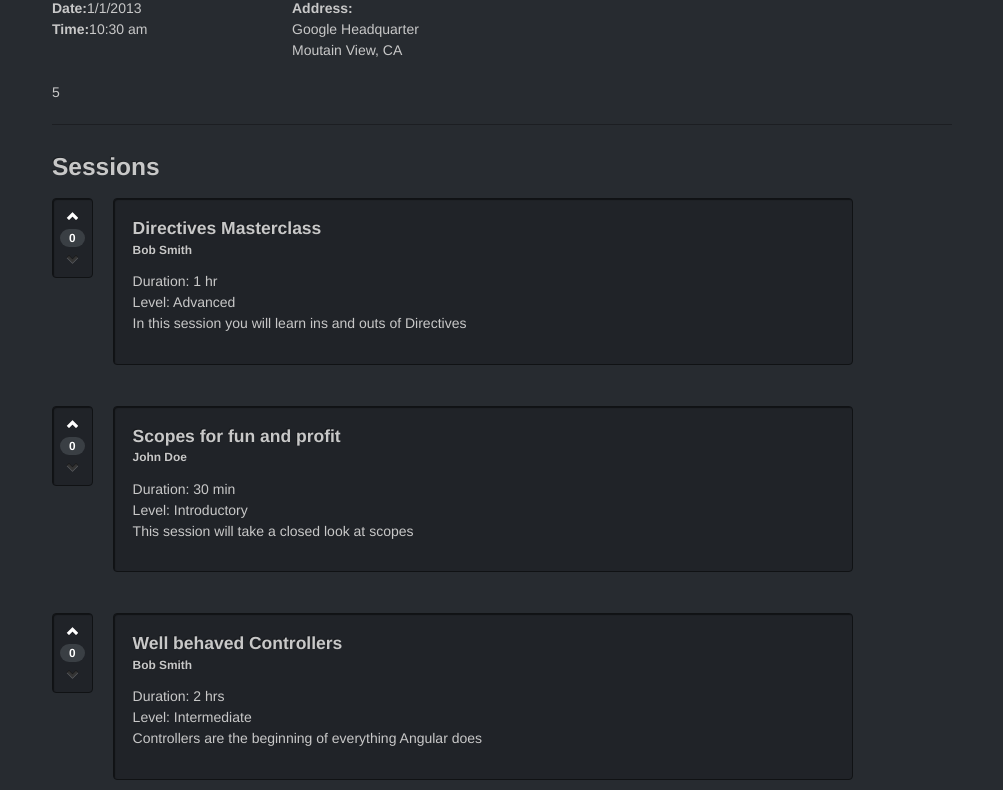
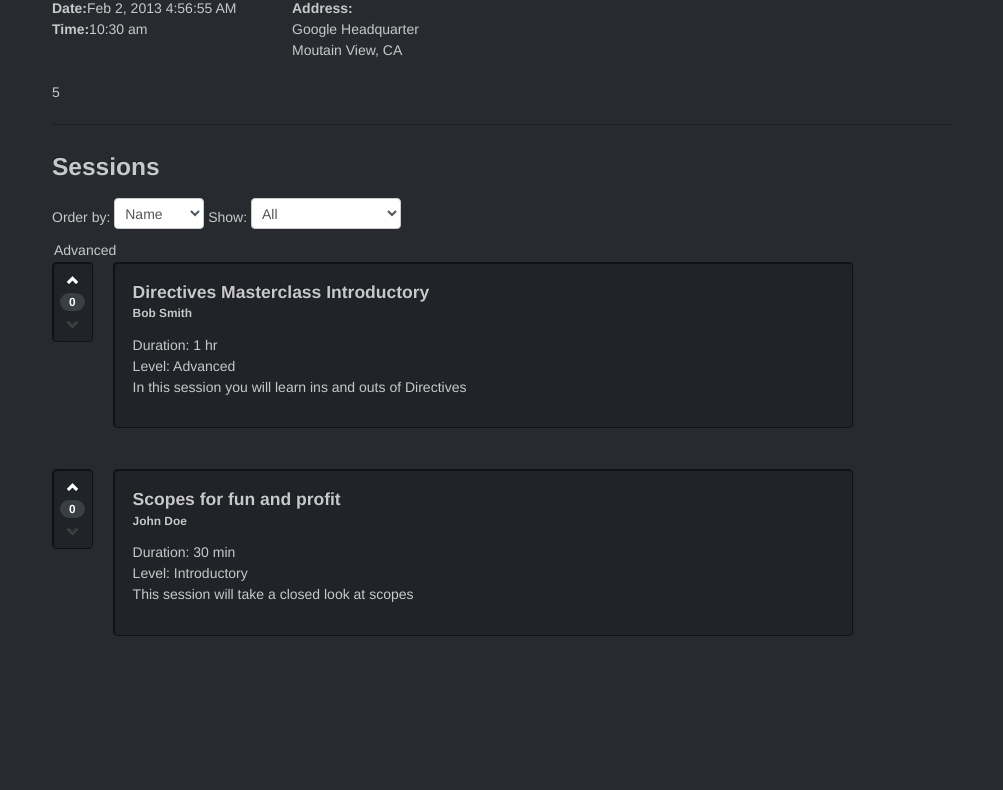
Before and after one commit to randeep-nitk/DemoAngularApp, a website: page app/EventDetails.html in a window 1280 px wide. Shown: the part 497-1287 px from the top of the page, without its empty margins (138-1141 px from the left). After the commit the page ends 1184 px from the top, so only its background shows below. Drawn offline with Linux system fonts and the light colour scheme.

Commit message:
Built-in filters

```diff
--- a/app/EventDetails.html
+++ b/app/EventDetails.html
@@ -22,7 +22,7 @@
       <img ng-src="{{event.imageUrl}}" alt="{{event.name}}" />
       <div class="row">
         <div class="span11">
-          <h2 ng-class="myclass" ng-bind-template="{{event.name}} {{event.date}}"></h2>
+          <h2 ng-class="myclass" ng-bind-template="{{event.name | uppercase}} {{event.date | date:'mediumDate'}}"></h2>
         </div>
       </div>
 
@@ -34,7 +34,7 @@
       <h2 ng-hide="boolValue">Hide This</h2>
       <div class="row">
         <div class="span3">
-          <div><strong>Date:</strong>{{event.date}} </div>
+          <div><strong>Date:</strong>{{event.date | date:'medium'}} </div>
           <div> <strong>Time:</strong>{{event.time}}  </div>
         </div>
 
@@ -52,9 +52,20 @@
       <hr>
 
       <h3>Sessions</h3>
-
+      Order by:
+      <select class="input-small" ng-model="sortorder">
+        <option selected value="name">Name</option>
+        <option value="-upVoteCount">Votes</option>
+      </select>
+      Show:
+      <select class="input-medium" ng-model="query.level">
+        <option selected value="">All</option>
+        <option selected value="Introductory">Introductory</option>
+        <option selected value="Intermediate">Intermediate</option>
+      </select>
+        <option selected value="Advanced">Advanced</option>
       <ul  class="thumbnails">
-        <li ng-repeat="session in event.sessions">
+        <li ng-repeat="session in event.sessions | orderBy:sortorder | limitTo:2 | filter:query">
           <div class="row session">
             <div class="span0 well votingWidget">
               <div class="votingButton" ng-click="upVoteSession(session)">
--- a/app/js/app.js
+++ b/app/js/app.js
@@ -1,3 +1,2 @@
 'use strict';
-
 var eventsApp = angular.module('eventsApp', ['ngSanitize']);
--- a/app/js/controllers/EventController.js
+++ b/app/js/controllers/EventController.js
@@ -4,6 +4,7 @@ eventsApp.controller('EventController',
 
   function EventController($scope) {
 
+      $scope.sortorder = 'name'
       $scope.snippet = '<span style="color:red">hi there</span>';
       $scope.boolValue = true;
       $scope.mystyle = {color:'red'};
@@ -11,7 +12,7 @@ eventsApp.controller('EventController',
       $scope.buttonDisabled = true;
       $scope.event = {
         name: 'Angular Boot Camp',
-        date: '1/1/2013',
+        date: 1359781015626,
         time: '10:30 am',
         location: {
             address: 'Google Headquarter',
@@ -21,7 +22,7 @@ eventsApp.controller('EventController',
         imageUrl: '/img/angularjs-logo.png',
         sessions:[
           {
-            name:'Directives Masterclass',
+            name:'Directives Masterclass Introductory',
             creatorName:'Bob Smith',
             duration:'1 hr',
             level:'Advanced',
```
